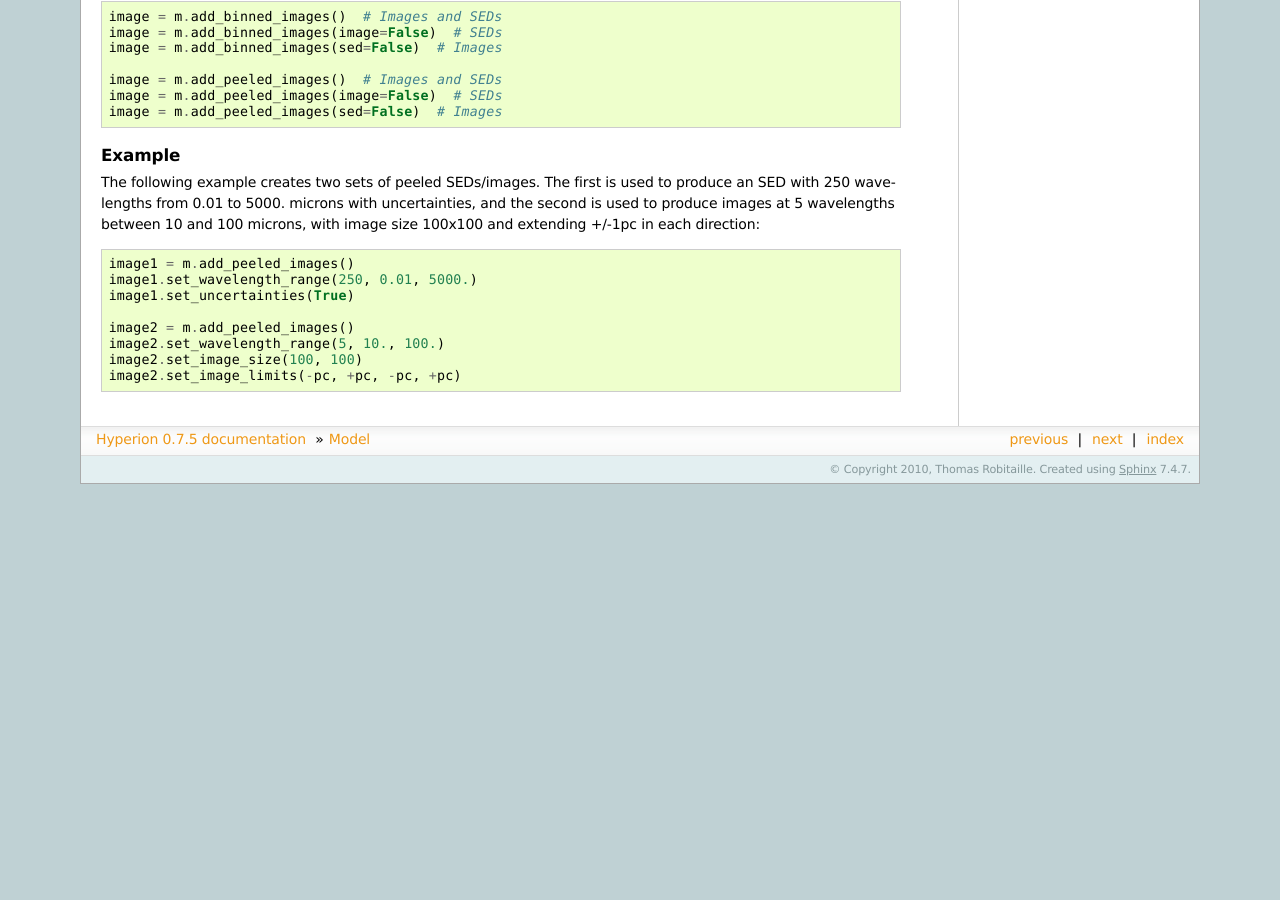
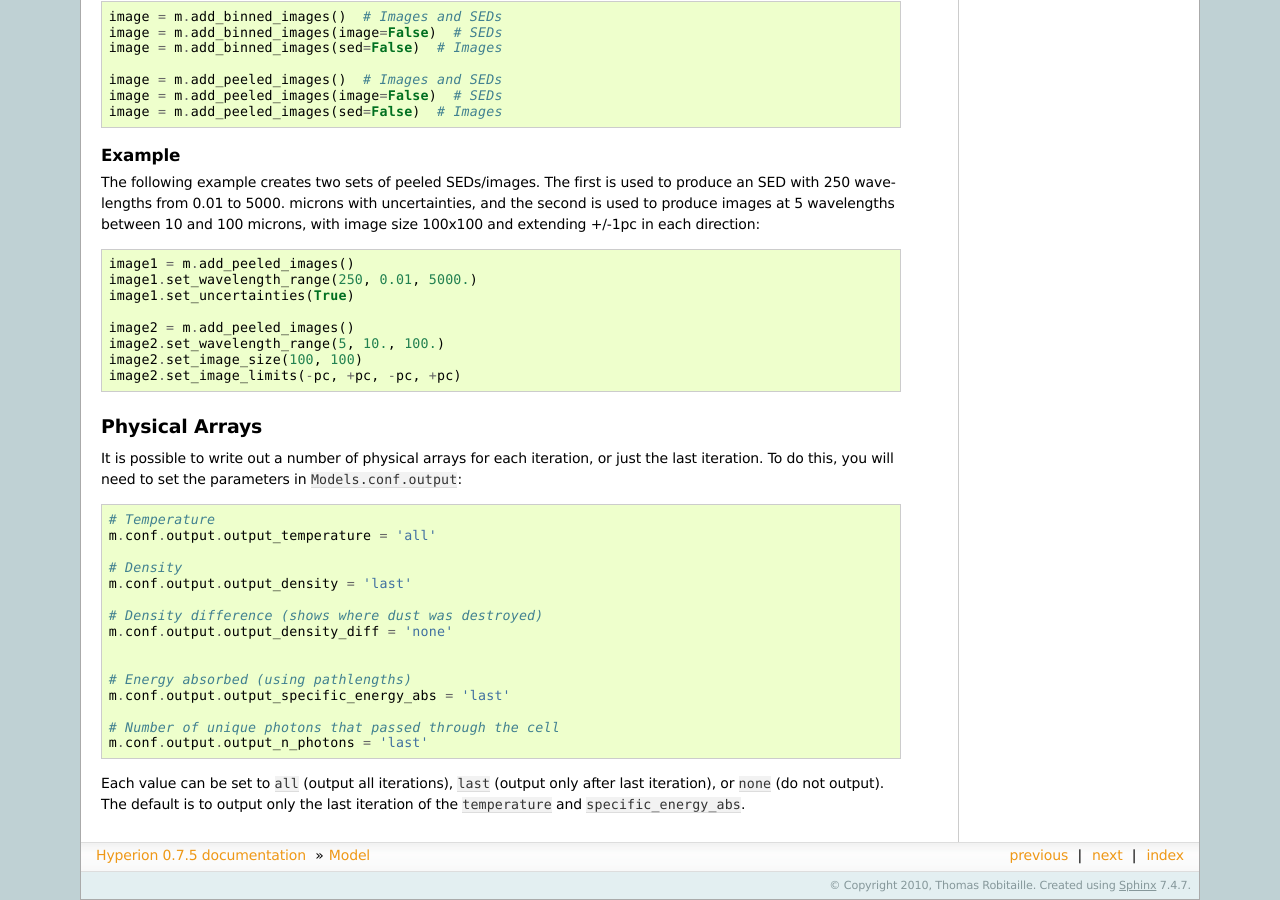
Before and after one commit to hyperion-rt/hyperion, a Sphinx documentation site: the page built from documentation/source/model.rst, in a window 1280 px wide and 900 px high, scrolled down 8395 px. Built offline with Sphinx 7.4.7, drawn with Linux system fonts in a browser that asks for light colours; formulas are drawn with MathJax 3; before the commit the page ends 8879 px from its top, so only the background shows below that.

Commit message:
Added information on outputting physical arrays from code

```diff
--- a/documentation/source/model.rst
+++ b/documentation/source/model.rst
@@ -511,3 +511,31 @@ The following example creates two sets of peeled SEDs/images. The first is used
     image2.set_wavelength_range(5, 10., 100.)
     image2.set_image_size(100, 100)
     image2.set_image_limits(-pc, +pc, -pc, +pc)
+
+Physical Arrays
+===============
+
+It is possible to write out a number of physical arrays for each iteration, or
+just the last iteration. To do this, you will need to set the parameters in
+``Models.conf.output``::
+
+    # Temperature
+    m.conf.output.output_temperature = 'all'
+
+    # Density
+    m.conf.output.output_density = 'last'
+
+    # Density difference (shows where dust was destroyed)
+    m.conf.output.output_density_diff = 'none'
+
+
+    # Energy absorbed (using pathlengths)
+    m.conf.output.output_specific_energy_abs = 'last'
+
+    # Number of unique photons that passed through the cell
+    m.conf.output.output_n_photons = 'last'
+
+Each value can be set to ``all`` (output all iterations), ``last`` (output
+only after last iteration), or ``none`` (do not output). The default is to
+output only the last iteration of the ``temperature`` and
+``specific_energy_abs``.
```
